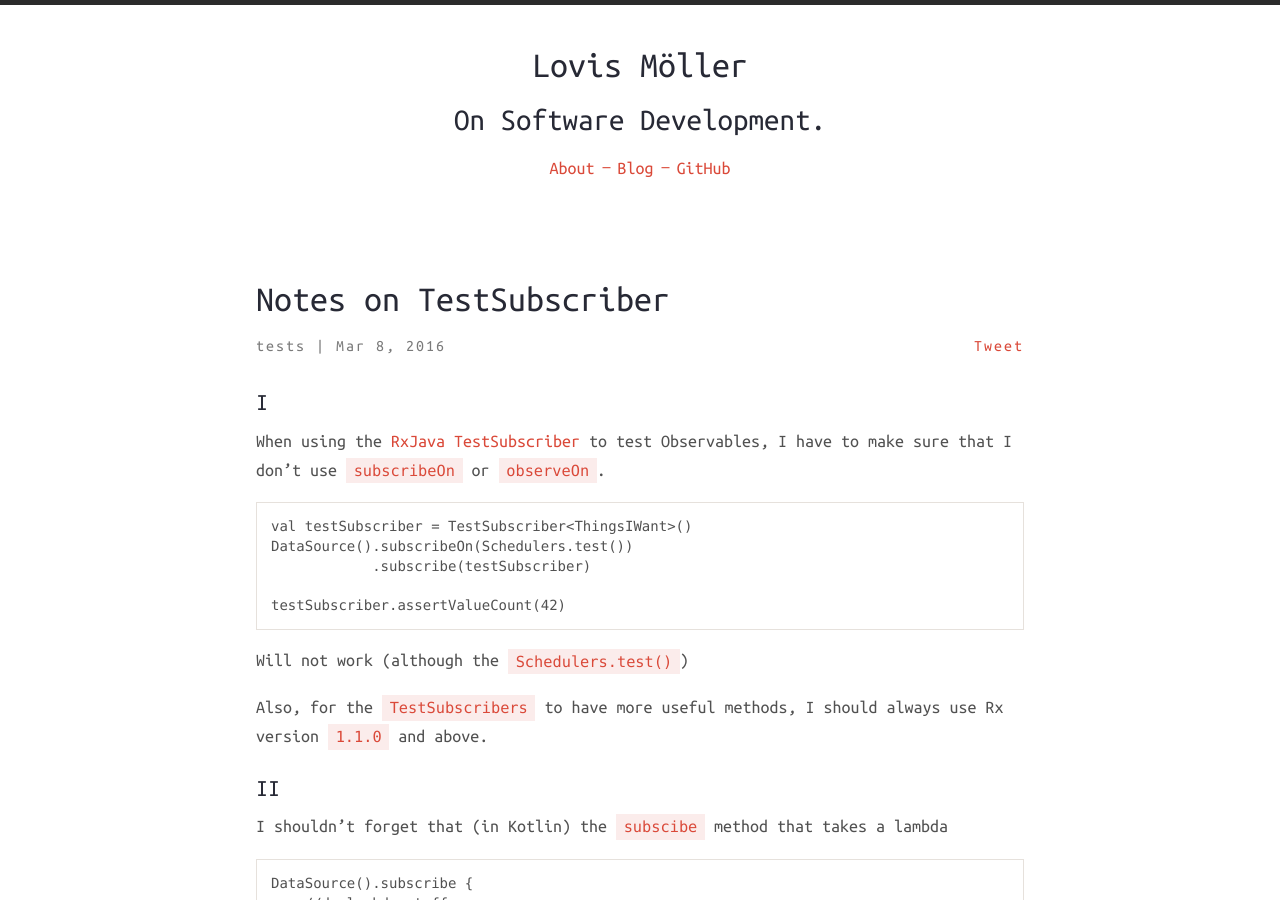
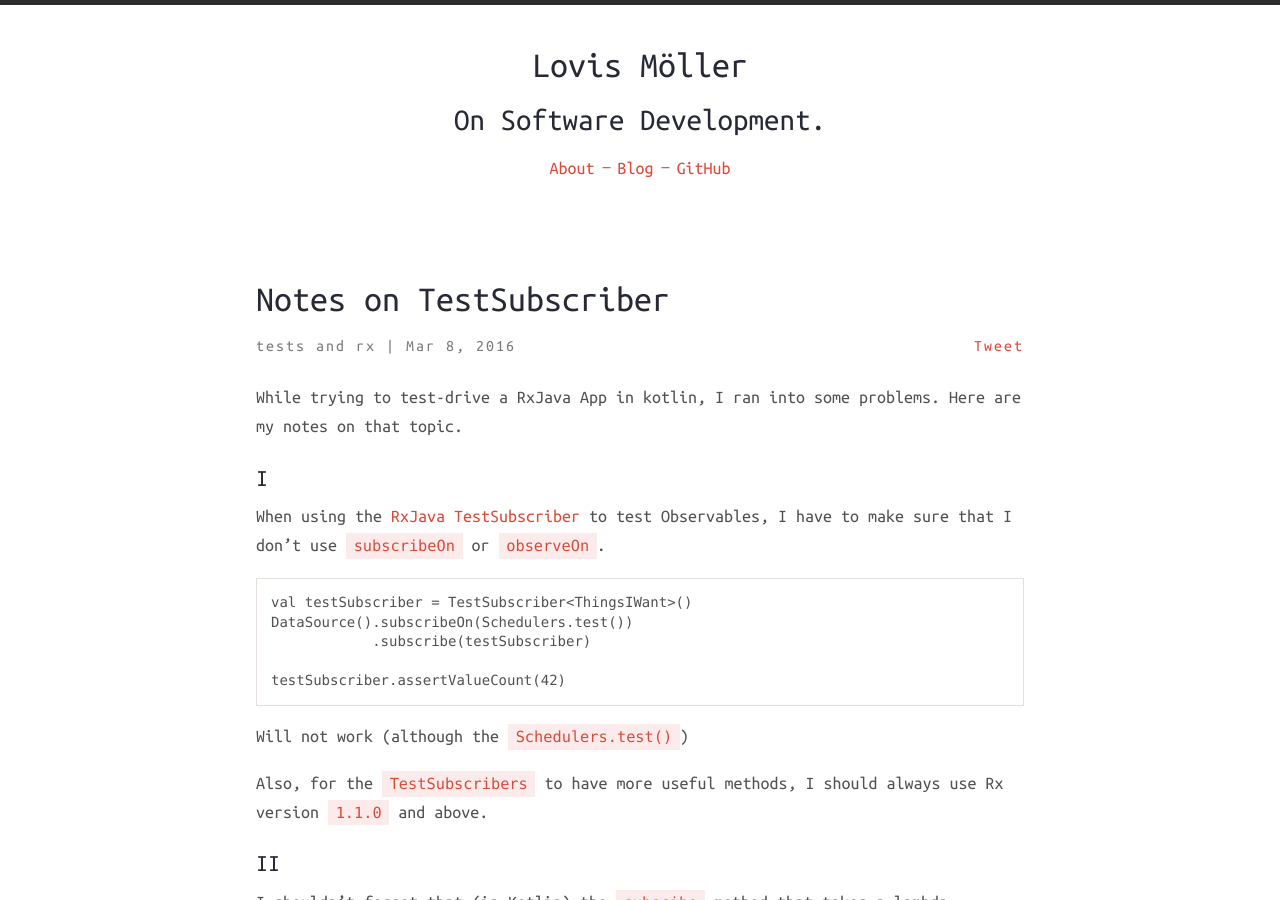
Before and after one commit to lmller/lmller.github.io, a Jekyll site: the page built from _posts/2016-03-08-testsubscriber.markdown, in a window 1280 px wide and 900 px high. Built offline with Jekyll 4.4.1, drawn with Linux system fonts in a browser that asks for light colours; nearby versions of some CDN libraries; comment, search, counter and statistics services are not loaded.

Commit message:
Update 2016-03-08-testsubscriber.markdown

```diff
--- a/_posts/2016-03-08-testsubscriber.markdown
+++ b/_posts/2016-03-08-testsubscriber.markdown
@@ -5,8 +5,11 @@ date:   2016-03-08 09:00:00
 description: Something I discoverd while TDD-ing a RxJava App
 categories:
 - tests
+- rx
 permalink: testsubscriber
 ---
+While trying to test-drive a RxJava App in kotlin, I ran into some problems.
+Here are my notes on that topic.
 
 #### I
 
```
